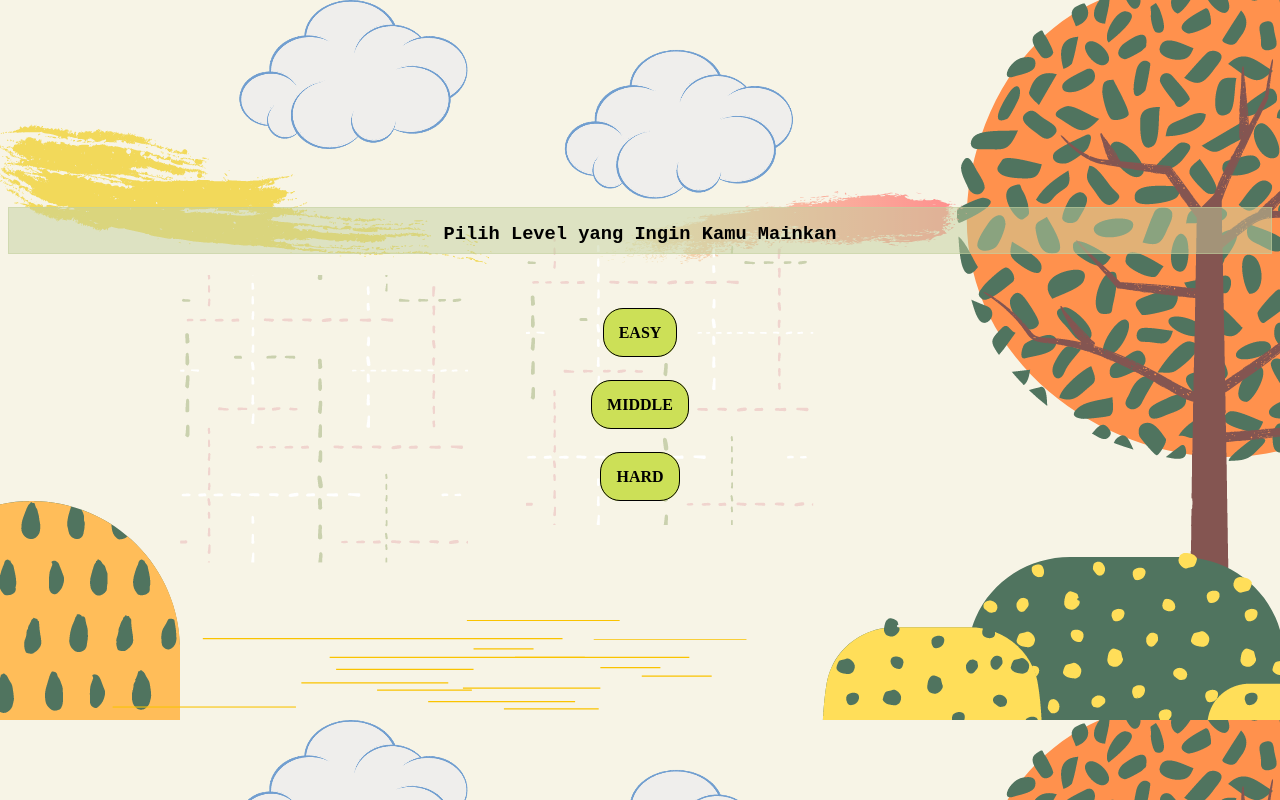
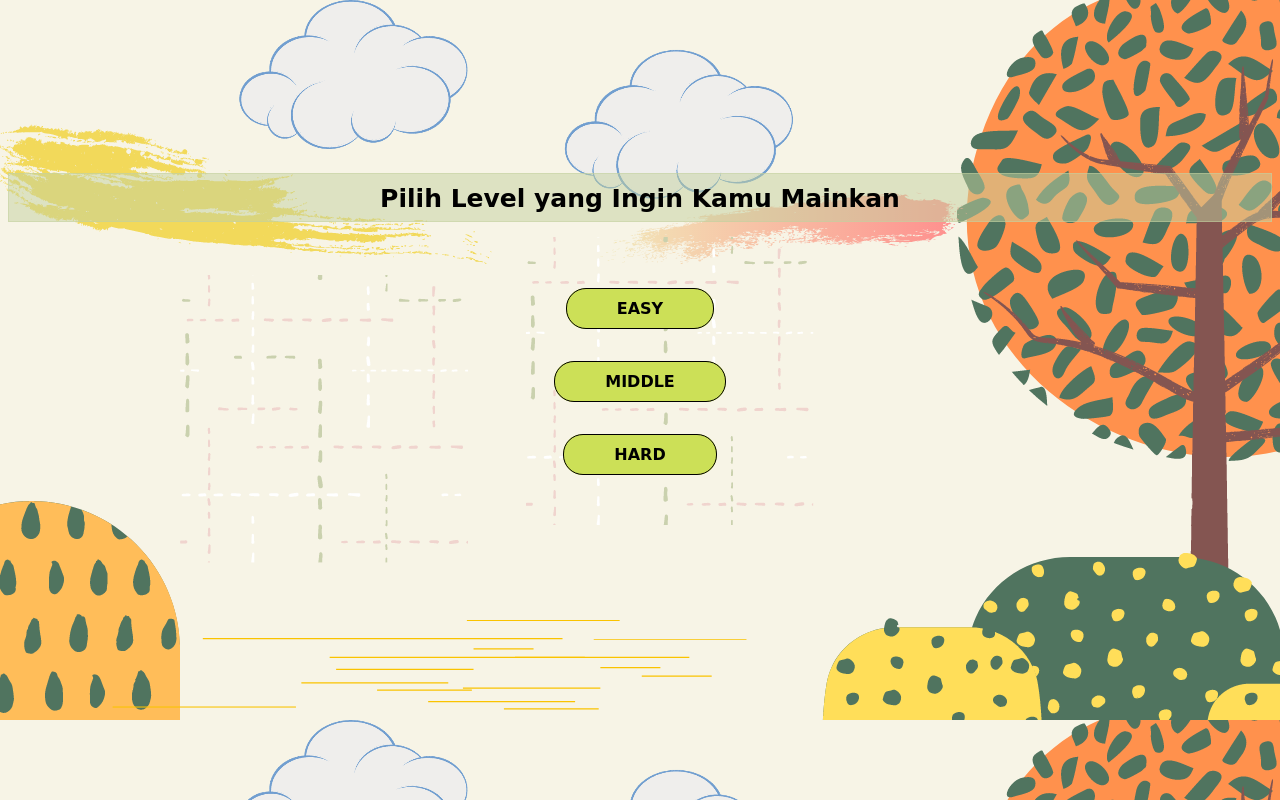
Before and after one commit to Projek-Game-DPW/Pukul-Karakter, a plain HTML site: page Level.html in a window 1280 px wide. Drawn offline with Linux system fonts and the light colour scheme.

Commit message:
Update Level.html
Menambahkan link level dan ukuran border tag a

```diff
--- a/Level.html
+++ b/Level.html
@@ -11,16 +11,17 @@
                 background-size: cover;
             }
             .atas{
-                padding-top: 180px;
+                padding-top: 140px;
             }
             .atas h3{
                 border: 1px solid rgba(196, 209, 160, 0.5);
-                font-family: 'Courier New';
+                font-family: cursive;
+                font-size: 25px;
                 background: rgba(196, 209, 160, 0.5);
                 color: black;
                 text-align: center;
                 font-weight: bold;
-                padding-top: 15px;
+                padding-top: 10px;
                 padding-bottom: 8px;
             }
             .level p{
@@ -30,12 +31,16 @@
                 border: 1px solid black;
                 text-align: center;
                 font-weight: bold;
-                padding: 15px;
+                font-family: cursive;
+                padding: 10px 50px;
                 color: black;
                 background: rgb(204, 224, 87);
                 text-decoration: none;
                 border-radius: 20px;
                 cursor: pointer;
+            }
+            .level a:hover{
+                background: yellow;
             }
         </style>
     </head>
```
